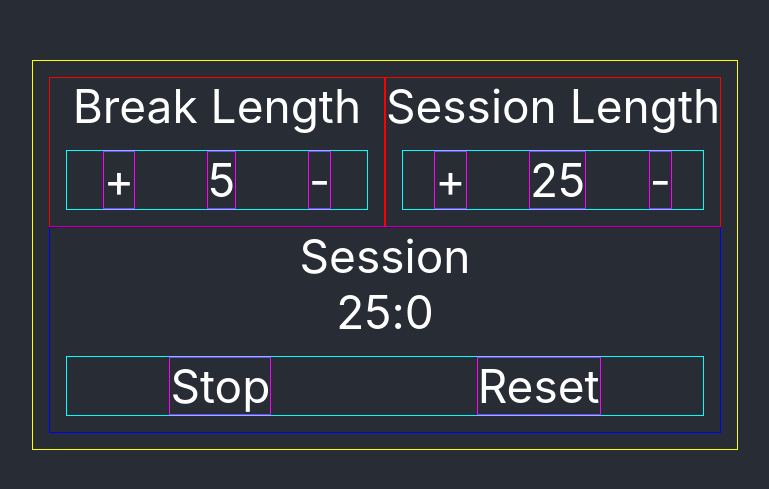
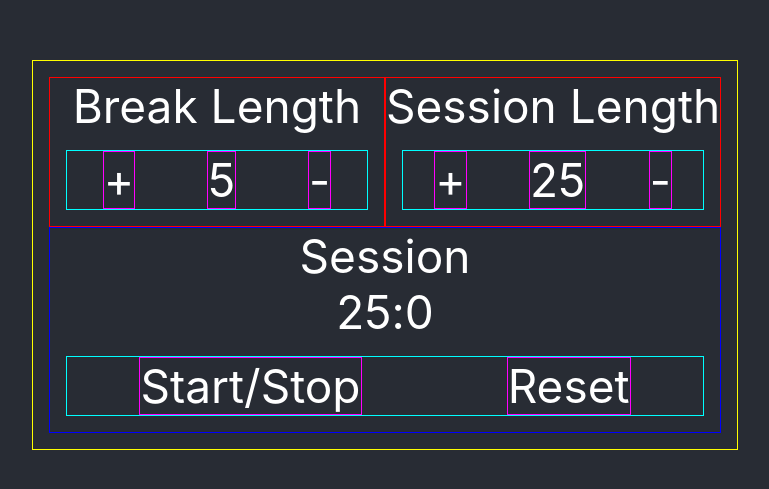
Before and after one commit to alstroemerieae/fcc-react-pomodoro, a React (Create React App) app: page / in a window 1280 px wide. Shown: the part 145-634 px from the top of the page, without its empty margins (255-1024 px from the left). Built offline with nearby package versions, Linux system fonts and the light colour scheme.

Commit message:
Update timer start function

```diff
--- a/src/App.js
+++ b/src/App.js
@@ -4,20 +4,26 @@ import { useEffect, useState } from 'react';
 function App() {
   const [seconds, setSeconds] = useState(0);
   const [minutes, setMinutes] = useState(25);
+  const [isRunning, setIsRunning] = useState(false)
 
   useEffect(() => {
     return () => {
+    // Set seconds to 59 if they reach 0
+    // Also substract 1 to minutes
     if (seconds === 0) {
       setSeconds(59);
       setMinutes(minutes - 1)
+      setIsRunning(true);
     }
+      console.log("________________________")
       console.log(seconds)
       console.log(minutes)
+      console.log(isRunning)
     }
-  }, [seconds, minutes])
+  }, [seconds, minutes, isRunning])
 
-  const timer = () => {
-    // Set Seconds
+  const startTimer = () => {
+    // Every 1000 milliseconds, set seconds to -1
     setInterval(() => {
       setSeconds(seconds => seconds - 1);
     }, 1000);
@@ -53,7 +59,7 @@ function App() {
             <div id="seconds">{ seconds }</div>
           </div>
           <div className="timer-controls">
-            <div id="start_stop" onClick={ timer }>Stop</div>
+            <div id="start_stop" onClick={ startTimer }>Start/Stop</div>
             <div id="reset">Reset</div>
           </div>
         </div>
```
